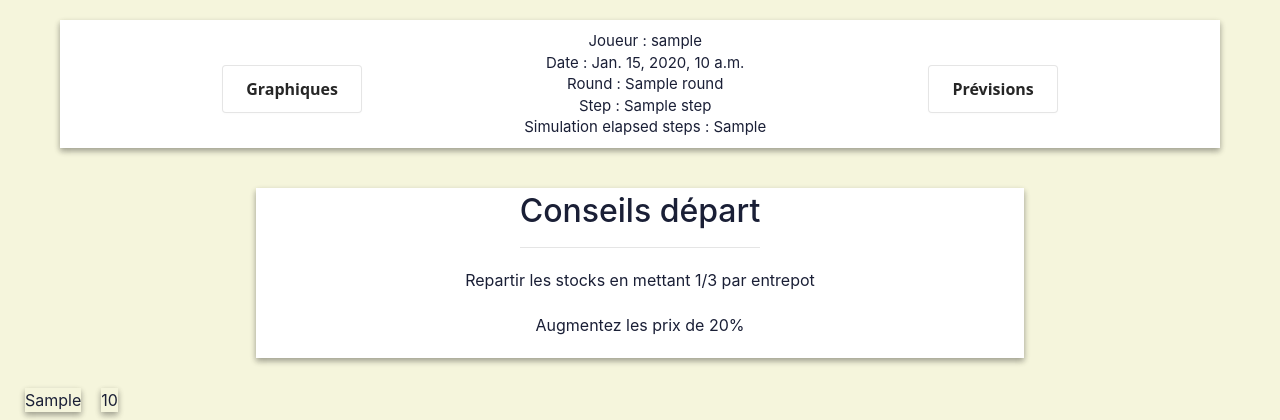
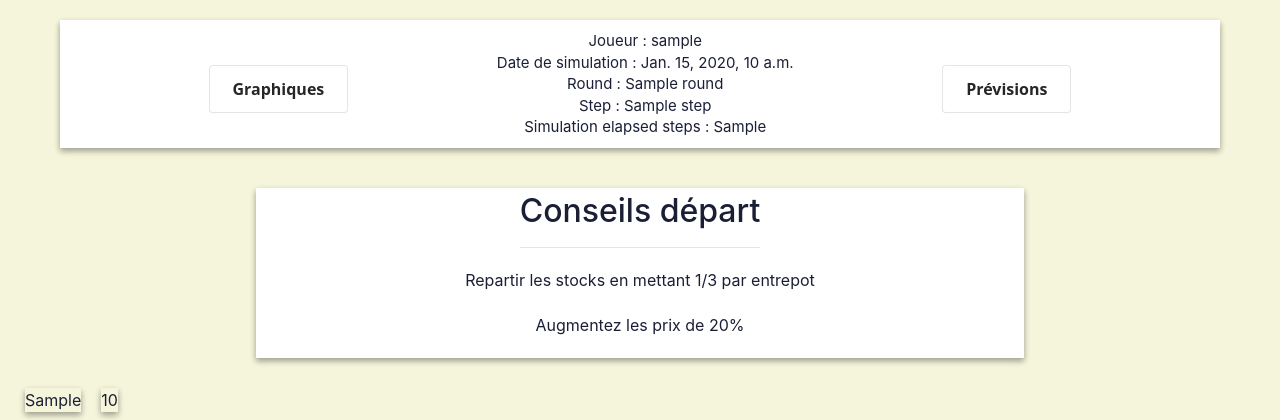
Before and after one commit to Thrynk/ERPsim-helper, a Django app: template django_server/erpsim_helper/templates/index.html in a window 1280 px wide. Shown: the top 420 px of the page. Run offline with Django 3.2, Linux system fonts and the light colour scheme; the template is opened without the code that fills it: most values are stand-ins (such as "Sample title", 1, 10 or a date in 2020).

Commit message:
Change from "Date" to "Date de simulation".

```diff
--- a/django_server/erpsim_helper/templates/index.html
+++ b/django_server/erpsim_helper/templates/index.html
@@ -27,7 +27,7 @@
                 <p>Joueur : {{username}}</p>
             </div>
                <div class="headerdiv">
-                <p>Date : {{simulation_date}}</p>
+                <p>Date de simulation : {{simulation_date}}</p>
             </div>
             <div class="headerdiv">
                 <p>Round : {{round}}</p>
```
